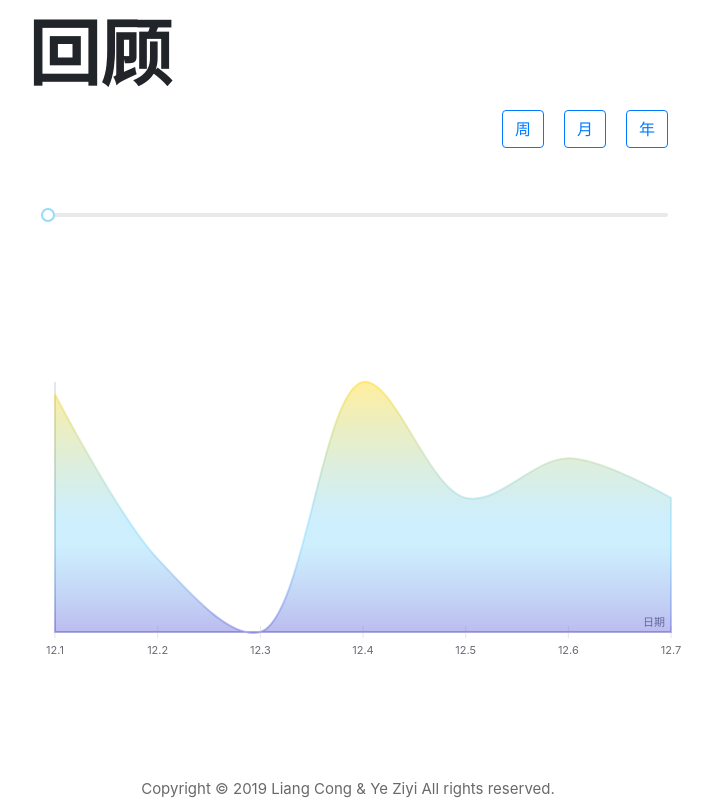
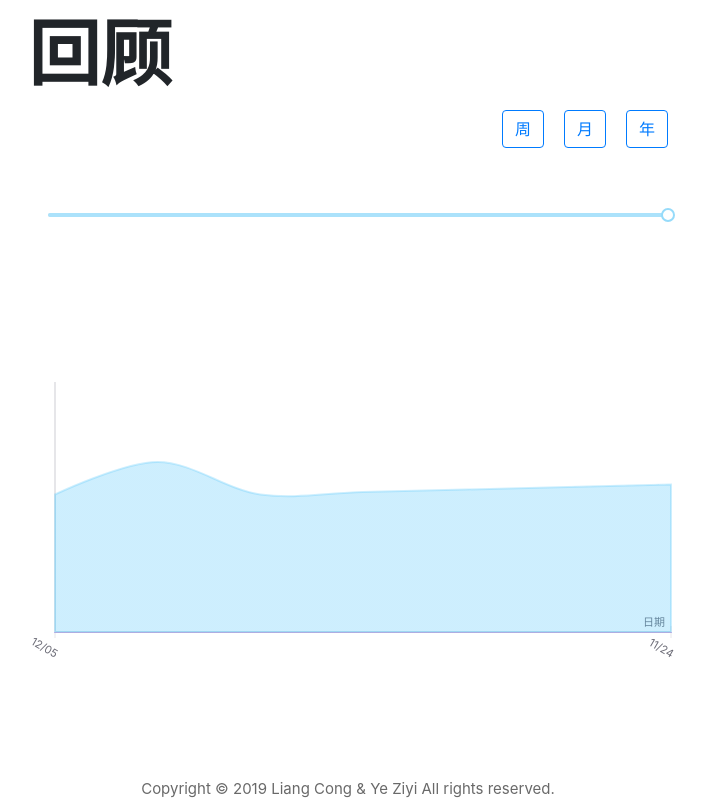
Before and after one commit to LiangTsong/dear-diary, a React (Create React App) app: page /chart in a window 1280 px wide. Shown: the whole page, without its empty margins (292-1003 px from the left). Built offline with nearby package versions, Linux system fonts and the light colour scheme; no server answers.

Commit message:
Finish Chart page.

```diff
--- a/src/Components/Chart/PolarityEmotionChart.css
+++ b/src/Components/Chart/PolarityEmotionChart.css
@@ -12,6 +12,8 @@
 
 .crosshair-tag{
     font-size: 30px;
+    width: 100px;
+    text-align: center;
     color: #222222;
 }
 
--- a/src/Components/Chart/PolarityEmotionChart.js
+++ b/src/Components/Chart/PolarityEmotionChart.js
@@ -9,6 +9,7 @@ import Fade from "react-bootstrap/Fade";
 
 import quote_left from "../../../data/img/quote-left-80.png";
 import quote_right from "../../../data/img/quote-right-80.png";
+import moment from "moment";
 
 class PolarityEmotionChart extends React.Component {
     constructor(props) {
@@ -18,38 +19,55 @@ class PolarityEmotionChart extends React.Component {
             currentIndex: 0,
             crosshairValues: [],
             showDigest: false,
-            emojis: props.emojis,
-            digests: props.digests,
-            data: props.data,
-            dates: props.dates,
         };
     }
 
+    getHighest(){
+        let i;
+        let highest = 0;
+        for(i=0; i<this.props.dates.length; i++){
+            if(this.props.data[i].y > highest){
+                highest = this.props.data[i].y;
+            }
+        }
+        return (100-highest*100)+"%";
+    }
+
+    tickFormat(value, index, scale, tickTotal){
+        if(index === 0){
+            return(moment.unix((new Date(this.props.dates[0])).getTime()/1000)
+                .format("MM/DD"));
+        }else{
+            return(moment.unix((new Date(this.props.dates[this.props.dates.length-1])).getTime()/1000)
+                .format("MM/DD"));
+        }
+    }
+
     render() {
-        const DATA = this.state.data;
-
-        const dates = this.state.dates;
 
         return (
             <div>
                 <div className="polarity-emotion-chart-box">
                     <FlexibleXYPlot
+                        yDomain={[0, 1]}
                         colorType="linear"
                         onMouseLeave={() => this.setState({
                             hintValue: null, crosshairValues: [], // currentIndex: null,
                             showDigest: false})}>
                         <XAxis
-                            tickValues={[0, 1, 2, 3, 4, 5, 6]}
                             title="日期"
-                            tickFormat={v => `${dates[v]}`}/>
+                            tickValues={[0, this.props.data.length-1]}
+                            tickLabelAngle={30}
+                            tickPadding={20}
+                            tickFormat={(v, i, s, t)=>this.tickFormat(v, i, s, t)}/>
                         <YAxis hideTicks/>
 
                         <GradientDefs>
                             <linearGradient id="EmotionGradient" x1="0" x2="0" y1="0" y2="1">
                                 {/*<stop offset="0%" stopColor="#FFD60A" stopOpacity={0.4}/>*/}
-                                <stop offset="0%" stopColor="#FFD60A" stopOpacity={0.4}/>
-                                <stop offset="55%" stopColor="#5AC8FA" stopOpacity={0.3}/>
-                                <stop offset="65%" stopColor="#5AC8FA" stopOpacity={0.3}/>
+                                {/*<stop offset={this.getHighest()} stopColor="#FFD60A" stopOpacity={0.4}/>*/}
+                                <stop offset="0%" stopColor="#5AC8FA" stopOpacity={0.3}/>
+                                <stop offset="100%" stopColor="#5AC8FA" stopOpacity={0.3}/>
                                 <stop offset="100%" stopColor="#5856D6" stopOpacity={0.4}/>
                             </linearGradient>
                         </GradientDefs>
@@ -58,22 +76,25 @@ class PolarityEmotionChart extends React.Component {
                             color={'url(#EmotionGradient)'}
                             onNearestX={(value, {index}) =>
                                 this.setState({
-                                    hintValue: DATA[index], currentIndex: index, crosshairValues: [DATA[index]],
+                                    hintValue: this.props.data[index], currentIndex: index, crosshairValues: [this.props.data[index]],
                                     showDigest: true})}
-                            data={DATA}
+                            data={this.props.data}
                             curve="curveCatmullRom"/>
 
                         {this.state.hintValue ?
                         (<Hint value={this.state.hintValue}>
                             <div className="polarity-emotion-chart-hint">
-                                {this.state.emojis[this.state.currentIndex]}
+                                {this.props.emojis[this.state.currentIndex]}
                             </div>
                         </Hint>) : null}
 
                         <Crosshair
                             values={this.state.crosshairValues}
                             className="crosshair-tag">
-                            <p>{DATA[this.state.currentIndex].y}</p>
+                            <p>{this.props.data[this.state.currentIndex].y}</p>
+                            <p>{moment.unix((new Date(this.props.dates
+                                [this.state.currentIndex])).getTime()/1000)
+                                .format("YYYY年MM月DD日")}</p>
                         </Crosshair>
 
                     </FlexibleXYPlot>
@@ -83,13 +104,13 @@ class PolarityEmotionChart extends React.Component {
                     <div className="polarity-emotion-chart-digest-box">
                         <img src={quote_left} width={25} height={25} alt="“"
                             className="polarity-emotion-chart-digest-box-quote-left"/>
-                        {(DATA[this.state.currentIndex].y >= 0.5) ? (
+                        {(this.props.data[this.state.currentIndex].y >= 0.5) ? (
                                 <div className="polarity-emotion-chart-digest-up">
-                                    {this.state.digests[this.state.currentIndex]}
+                                    {this.props.digests[this.state.currentIndex]}
                                 </div>
                             ):(
                                 <div className="polarity-emotion-chart-digest-down">
-                                    {this.state.digests[this.state.currentIndex]}
+                                    {this.props.digests[this.state.currentIndex]}
                                 </div>
                             )
                         }
--- a/src/Components/Page/Chart.js
+++ b/src/Components/Page/Chart.js
@@ -7,18 +7,23 @@ import 'rc-slider/assets/index.css';
 import PolarityEmotionChart from "../Chart/PolarityEmotionChart";
 
 import "./Chart.css"
+import axios from "axios";
+import {URL_ROOT, GET_CHART} from "../../Constants";
 
 class Chart extends React.Component {
     constructor(props){
         super(props);
         this.state={
-            slider_value: 0,
-            data_number: 7,
-            emojis: ["🤪", "🤪", "😭", "🤪", "🤪", "🤪", "🤪"],
+            data_show_number: 7,
+            slider_value: 100,
+            id: [],
+            data_number: 11,
+            emojis: [["🤪"], ["🤪"], ["😭"], ["🤪"], ["🤪"], ["🤪"], ["🤪"], ["🤪"], ["🤪"], ["🤪"], [""]],
             digests: ["开心开心开心开心开心开心开心", "伤心伤心伤心伤心伤心伤心伤心伤心",
                 "难过到了极点。早课睡过头了。外卖撒了。ddl到了。火车晚点了。真是伤心的一天。",
                 "今天是快乐的一天，我写完了作业，吃了好吃的，看了电影，喝了奶茶，还去了游乐场。",
-                "中等中等中等", "开心开心开心开心开心开心开心", "中等中等中等"],
+                "中等中等中等", "开心开心开心开心开心开心开心", "中等中等中等", "中等中等中等",
+                "中等中等中等", "中等中等中等", "中等中等中等", "中等中等中等"],
             data: [
                 {x: 0, y: 0.89},
                 {x: 1, y: 0.35},
@@ -27,8 +32,66 @@ class Chart extends React.Component {
                 {x: 4, y: 0.55},
                 {x: 5, y: 0.68},
                 {x: 6, y: 0.55},
+                {x: 7, y: 0.56},
+                {x: 8, y: 0.57},
+                {x: 9, y: 0.58},
+                {x: 10, y: 0.59},
             ],
-            dates: ["12.1", "12.2", "12.3", "12.4", "12.5", "12.6", "12.7"],
+            dates: [new Date().getTime(), "12.2", "12.3", "12.4", "12.5", "12.6", "12.7", "12.8", "12.9", "12.10", new Date().getTime()],
+        }
+    }
+
+    async componentDidMount() {
+        const post_data = {};
+
+        const response = await axios.post(
+            URL_ROOT + GET_CHART,
+            post_data
+        );
+
+        if(response.success === 1){
+            this.setState({
+                id: response.id,
+                data_number: response.data_number,
+                emotions: response.emotions,
+                digests: response.digests,
+                data: response.data,
+                dates: response.dates,
+            })
+        }
+
+    }
+
+    generateDataToShow(){
+        let step;
+        let data_to_show;
+        if(this.state.data_number > this.state.data_show_number){
+            const diff = this.state.data_number - this.state.data_show_number;
+            step = diff/100.0;
+            // console.log(step);
+            const end = Math.floor(this.state.data_number - diff + this.state.slider_value * step);
+            // console.log(end);
+            const begin = end - this.state.data_show_number;
+            // console.log(begin);
+
+            const data = this.state.data.slice(begin, end);
+            const new_data = data.map((item, index)=>(
+                {
+                    x: index,
+                    y: item.y,
+                }
+            ));
+            data_to_show = {
+                emojis: this.state.emojis.slice(begin, end),
+                digests: this.state.digests.slice(begin, end),
+                data: new_data,
+                dates: this.state.dates.slice(begin, end),
+                id: this.state.id.slice(begin, end)
+            };
+            // console.log(data_to_show);
+            return data_to_show;
+        }else{
+            return this.state;
         }
     }
 
@@ -40,13 +103,13 @@ class Chart extends React.Component {
 
     handleButton(days){
         this.setState({
-            data_number: days,
+            data_show_number: days,
         });
     }
 
     render() {
 
-
+        const data_to_show = this.generateDataToShow();
 
         return(
             <div>
@@ -62,10 +125,11 @@ class Chart extends React.Component {
                     <Slider value={this.state.slider_value} onChange={(value)=>this.handleSliderChange(value)}/>
                 </div>
                 <div className="chart-screen-chart">
-                    <PolarityEmotionChart emojis={this.state.emojis}
-                                          digests={this.state.digests}
-                                          data={this.state.data}
-                                          dates={this.state.dates}/>
+                    <PolarityEmotionChart emojis={data_to_show.emojis}
+                                          digests={data_to_show.digests}
+                                          data={data_to_show.data}
+                                          dates={data_to_show.dates}
+                                          id={data_to_show.id}/>
                 </div>
             </div>
         );
--- a/src/Components/Page/Home.js
+++ b/src/Components/Page/Home.js
@@ -1,6 +1,5 @@
 import React from "react";
 
-// import Container from "react-bootstrap/Container";
 import Row from "react-bootstrap/Row";
 import Col from "react-bootstrap/Col";
 import Button from "react-bootstrap/Button";
--- a/src/Constants.js
+++ b/src/Constants.js
@@ -7,3 +7,4 @@ export const USER_INFO = "/api/user_info/";
 export const INFO_FLOW = "/api/message/";
 export const GET_TODO = "/api/notice/";
 export const TODO_CHANGE = "/api/notice_operate/";
+export const GET_CHART = "/api/get_diary_info/";
```
Also changed, not shown: 1 other file (tests, documents, lock files or other folders).
